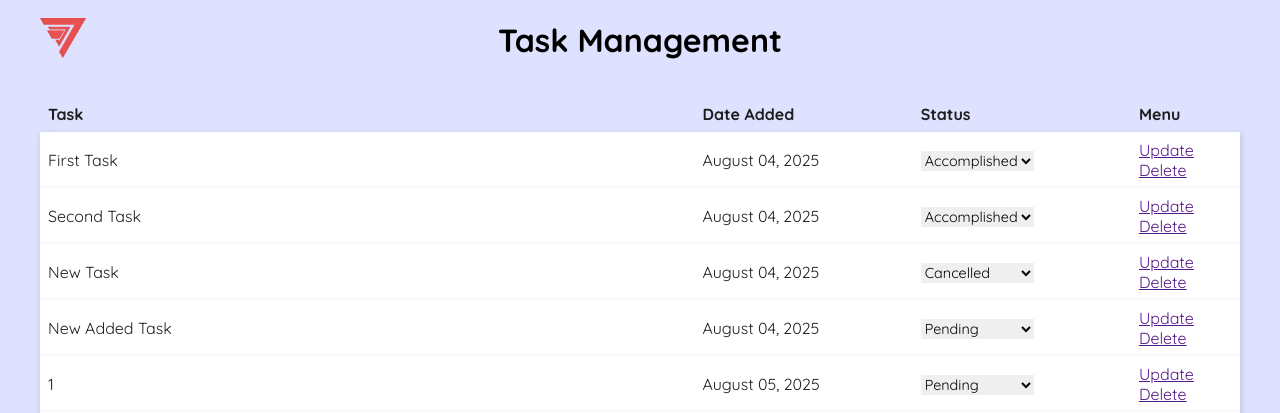
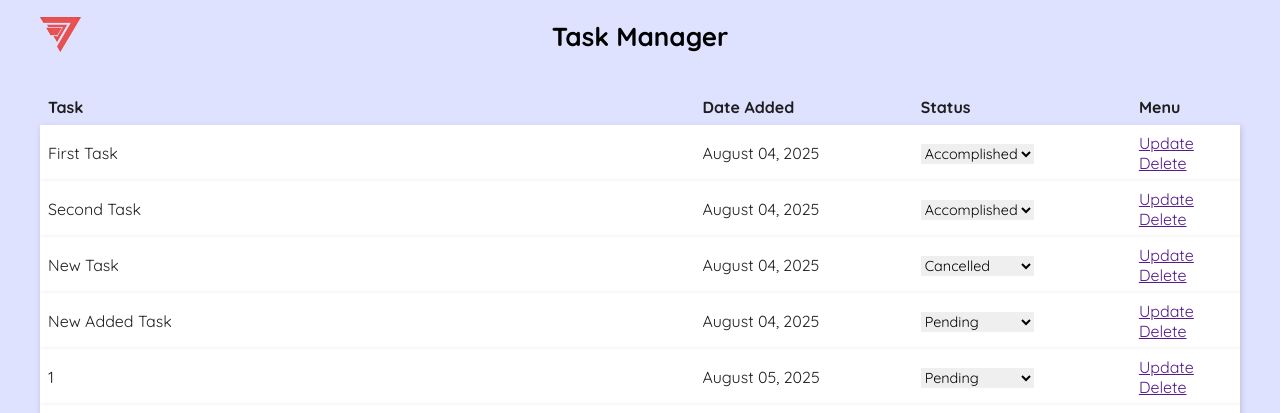
Before and after one commit to amnotysh/Task-Manager, a Flask app: page / in a window 1280 px wide. Shown: the top 413 px of the page. Run offline with Flask 3, Linux system fonts and the light colour scheme.

Commit message:
Page Update

```diff
--- a/static/css/main.css
+++ b/static/css/main.css
@@ -37,12 +37,12 @@ header {
 }
 
 .logo {
-    height: 40px;
+    height: 35px;
 }
 
 .title {
     margin: 0;
-    font-size: 32px ;
+    font-size: 26px ;
 }
 
 .content{
--- a/templates/index.html
+++ b/templates/index.html
@@ -1,7 +1,7 @@
 {% extends 'base.html' %}
 
 {% block head %}
-<title>Shinei's To Do App</title>
+<title>Task Manager</title>
 {% endblock %}
 
 {% block body %}
@@ -11,7 +11,7 @@
                 src="{{ url_for('static', filename='img/' + imagename) }}"
                 alt="Logo" />
             </div>
-                <h1 class = "title">Task Management</h1>
+                <h1 class = "title">Task Manager</h1>
           </header>
         <div class = "content">
         <table class = "tb_content">
```
Also changed, not shown: instance/test.db.
